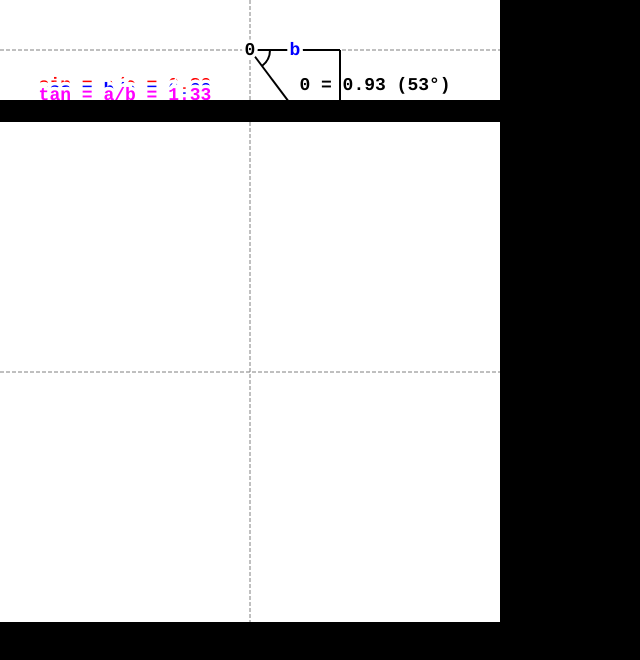
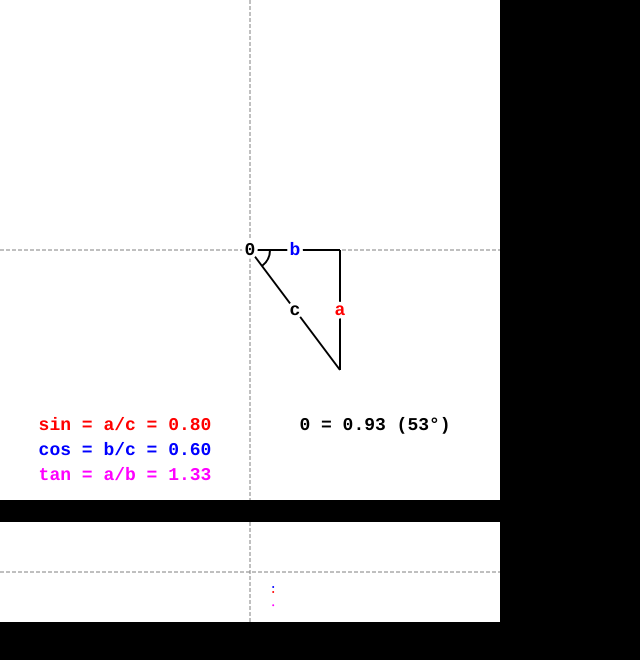
Before and after one commit to Rocklobster84/Trig-with-JS, a plain HTML site: page index.html in a window 1280 px wide. Shown: the whole page, without its empty margins (0-640 px from the left). Drawn offline with Linux system fonts and the light colour scheme.

Commit message:
Added draw point for sine, cosine, and tangent on chart. Also added scaler for visual clarity

```diff
--- a/index.html
+++ b/index.html
@@ -7,7 +7,7 @@
 <body>
 
 <canvas id="myCanvas"
-        width="500px" height="100px"
+        width="500px" height="500px"
         style="background-color: white">
 </canvas>
 
@@ -15,7 +15,7 @@
 <br>
 
 <canvas id="chartCanvas"
-        width="500px" height="500px"
+        width="500px" height="100px"
         style="background-color: white">
 </canvas>
 
@@ -134,7 +134,25 @@
     }
     ctx.arc(0,0,20,start,end,!clockwise);
     ctx.stroke();
+
+    // Draws point on chart and scales it so it can actually be seen since it is a very low set of numbers
+    const chartScaler=chartOffset.y*0.5;
+    drawPoint({
+      x:theta*chartScaler,
+      y:sin*chartScaler
+    },2,"red");
+
+    drawPoint({
+      x:theta*chartScaler,
+      y:cos*chartScaler
+    },2,"blue");
+
+    drawPoint({
+      x:theta*chartScaler,
+      y:tan*chartScaler
+    },2,"magenta");
   }
+
   // Function to calculate degrees
   function toDeg(rad){
     return rad*180/Math.PI;
@@ -166,10 +184,10 @@
 
   // Function to create individual points
   function drawPoint(loc,size=20,color="black") {
-    ctx.beginPath();
-    ctx.fillStyle = color;
-    ctx.arc(loc.x, loc.y, size/2, 0, Math.PI * 2);
-    ctx.fill();
+    chartCtx.beginPath();
+    chartCtx.fillStyle = color;
+    chartCtx.arc(loc.x, loc.y, size/2, 0, Math.PI * 2);
+    chartCtx.fill();
   }
 
   // Function to draw lines from point to point
```
